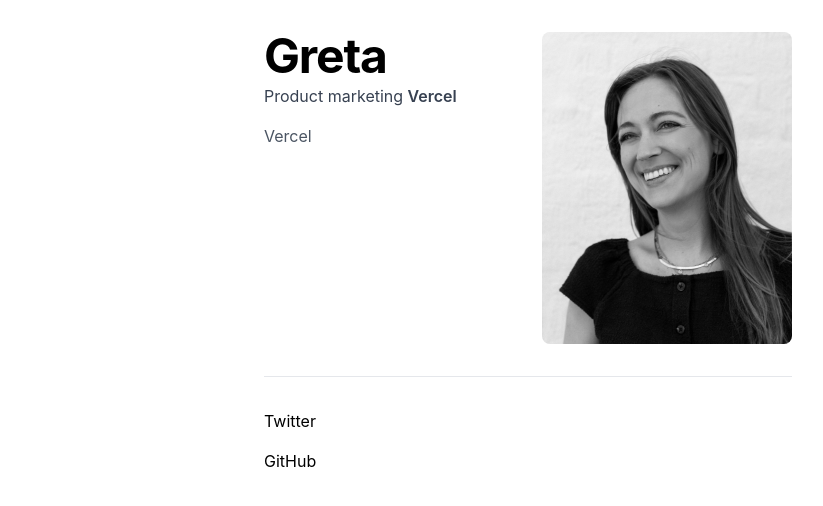
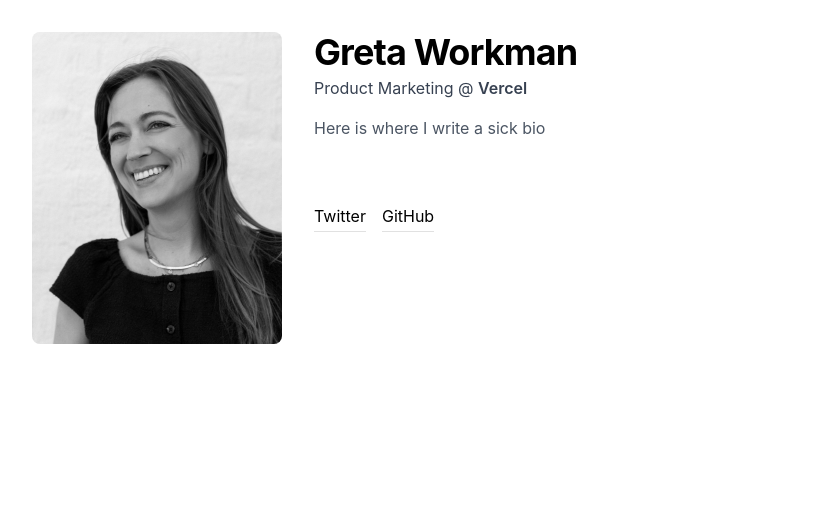
Before and after one commit to greetah/home, a Next.js app: page / in a window 1280 px wide. Shown: the top 506 px of the page, without its empty margins (112-935 px from the left). Built offline with nearby package versions, Linux system fonts and the light colour scheme.

Commit message:
swapped image

```diff
--- a/pages/index.js
+++ b/pages/index.js
@@ -1,39 +1,47 @@
-import Image from 'next/image'
+import Image from "next/image";
 
 export default function Home() {
   return (
-    <div className="max-w-xl mx-auto px-6">
-      <div className="flex flex-col-reverse sm:flex-row items-start justify-between py-8">
-        <div className="flex flex-col pr-8">
-          <h1 className="font-bold text-3xl md:text-5xl tracking-tight mb-1 text-black dark:text-white">
-            Greta
+    <div className="max-w-5xl mx-auto px-4">
+      <div className="flex flex-col sm:flex-row items-start py-8">
+        <div className="mr-8">
+          <Image
+            className="rounded-lg"
+            width={250}
+            height={307}
+            src="/gretaworkman.jpg"
+          />
+        </div>
+
+        <div className="flex flex-col">
+          <h1 className="font-bold text-3xl sm:text-4xl tracking-tight mb-1 text-black dark:text-white">
+            Greta Workman
           </h1>
           <h2 className="text-gray-700 dark:text-gray-200 mb-4">
-            Product marketing{' '}
-            <span className="font-semibold">Vercel</span>
+            Product Marketing @ <span className="font-semibold">Vercel</span>
           </h2>
           <p className="text-gray-600 dark:text-gray-400 mb-16">
-            Vercel
+            Here is where I write a sick bio
           </p>
+          <div className="w-full grid grid-cols-1 gap-4 pb-16 sm:grid-cols-3">
+            <div className="flex flex-col sm:flex-row sm:space-y-0 sm:space-x-4 space-y-4">
+              <div>
+                <a
+                  className="my-underline"
+                  href="https://twitter.com/gretaworkman"
+                >
+                  Twitter
+                </a>
+              </div>
+              <div>
+                <a className="my-underline" href="https://github.com/greetah">
+                  GitHub
+                </a>
+              </div>
+            </div>
+          </div>
         </div>
-
-        <div className="">
-          <Image className="rounded-lg" width={250} height={307} src="/gretaworkman.jpg"/>
-        </div>
-
       </div>
-      <footer className="flex flex-col justify-center items-start max-w-2xl mx-auto w-full mb-8">
-      <hr className="w-full border-1 border-gray-200 dark:border-gray-800 mb-8" />
-      <div className="w-full max-w-2xl grid grid-cols-1 gap-4 pb-16 sm:grid-cols-3">
-        <div className="flex flex-col space-y-4">
-          <a href="https://twitter.com/gretaworkman">
-            Twitter
-          </a>
-          <a href="https://github.com/greetah">GitHub</a>
-        </div>
-
-        </div>
-    </footer>
     </div>
-  )
-};
+  );
+}
--- a/styles/globals.css
+++ b/styles/globals.css
@@ -1,3 +1,20 @@
 @tailwind base;
 @tailwind components;
 @tailwind utilities;
+
+.my-underline {
+    text-decoration: none;
+    background-image: -webkit-linear-gradient( transparent calc(100% - 1px), #000000 1px ), -webkit-linear-gradient( transparent calc(100% - 1px), #e1e1e1 1px );
+    background-image: -moz-linear-gradient( transparent calc(100% - 1px), #000000 1px ), -moz-linear-gradient( transparent calc(100% - 1px), #e1e1e1 1px );
+    background-image: linear-gradient( transparent calc(100% - 1px), #000000 1px ), linear-gradient( transparent calc(100% - 1px), #e1e1e1 1px );
+    background-size: 0% 6px, 100% 6px;
+    background-position: 0 bottom, 0 bottom;
+    -webkit-transition: all 500ms cubic-bezier(0.23, 1, 0.32, 1);
+    -moz-transition: all 500ms cubic-bezier(0.23, 1, 0.32, 1);
+    transition: all 500ms cubic-bezier(0.23, 1, 0.32, 1);
+    background-repeat: no-repeat;
+    padding-bottom: 6px;
+    width: calc(100%);
+}
+
+.my-underline:hover {background-size: 100% 6px, 100% 6px}
```
